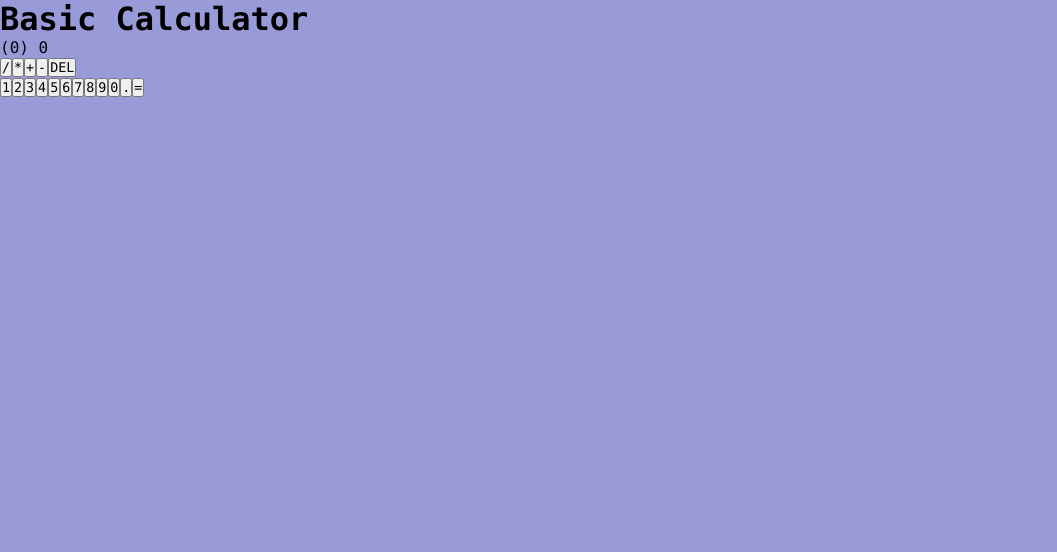
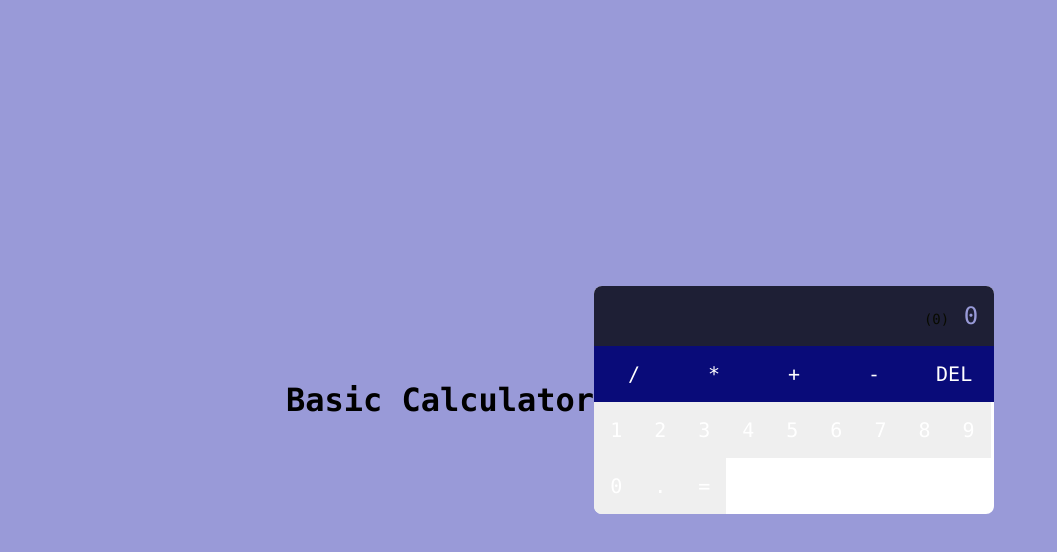
Before and after one commit to David-P-Molina/basic-calculator, a React (Create React App) app: page / in a window 1280 px wide. Shown: the top 552 px of the page, without its empty margins (0-1057 px from the left). Built offline with nearby package versions, Linux system fonts and the light colour scheme.

Commit message:
Add button styling

```diff
--- a/src/index.css
+++ b/src/index.css
@@ -15,3 +15,56 @@
 body {
     background-color: var(--light);
 }
+
+.App {
+    display: flex;
+    min-height: 100vh;
+    align-items: center;
+    justify-content: center;
+}
+
+.calculator {
+    width: 100%;
+    max-width: 400px;
+    background-color: #fff;
+    border-radius: 8px;
+    overflow: hidden;
+    box-shadow: 0px, 2px, 64px rgba(0, 0, 0, 0.2);
+}
+
+.display {
+    padding: 16px;
+    text-align: right;
+    background-color: var(--dark);
+    color: var(--light);
+    font-size: 24px;
+    font-weight: 300;
+}
+
+.display span {
+    font-size: 14px;
+    color: #090b00;
+}
+
+button {
+    appearance: none;
+    border: none;
+    outline: none;
+    color: #fff;
+    padding: 16px;
+    font-size: 20px;
+    cursor: pointer;
+    transition: 0.4s;
+}
+
+button:hover {
+    opacity: 0.5;
+}
+
+.operators {
+    display: flex;
+}
+.operators button {
+    flex: 1 1 0%;
+    background-color: var(--primary);
+}
```
